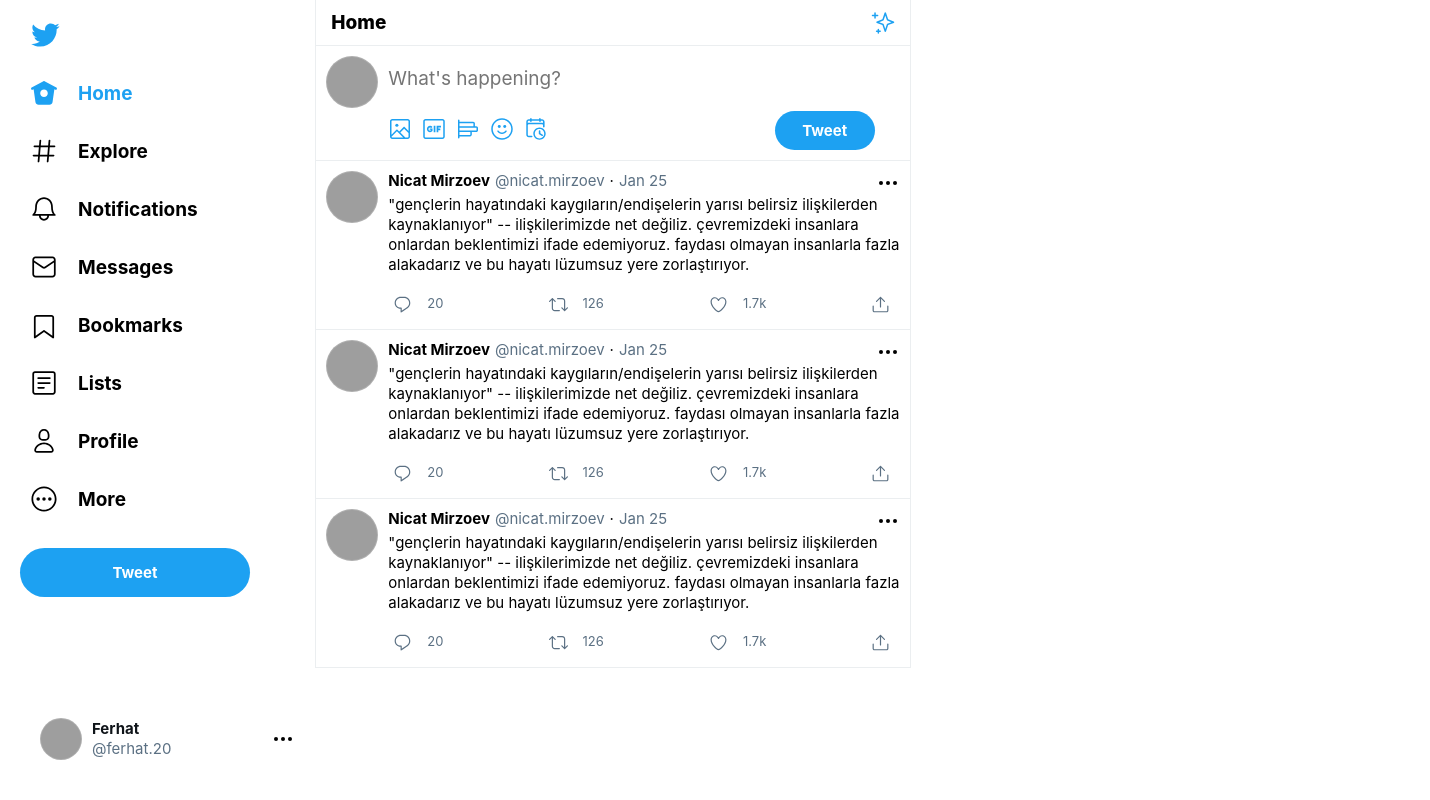
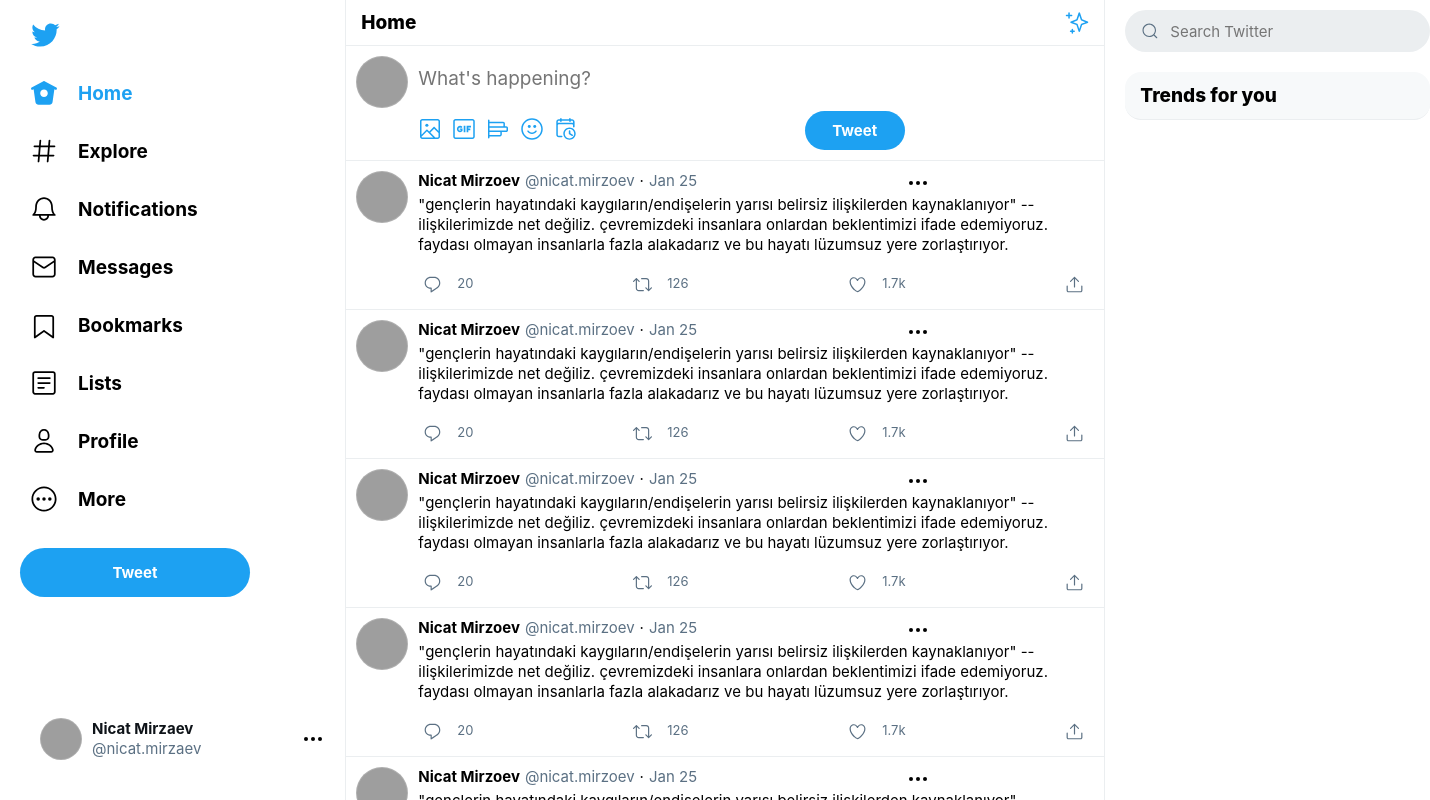
Before and after one commit to NicatMirzaev/twitter-ui-clone, a Vue app: page / in a window 1280 px wide. Shown: the whole page, 1430 px wide, since content can reach past the window. Built offline with nearby package versions, Linux system fonts and the light colour scheme; grey boxes are pictures that could not be loaded.

Commit message:
added widgets

```diff
--- a/src/App.vue
+++ b/src/App.vue
@@ -2,16 +2,18 @@
   <div class="container">
     <Sidebar/>
     <Feed/>
+    <Widgets/>
   </div>
 </template>
 
 <script>
 import Sidebar from './components/Sidebar';
 import Feed from './components/Feed';
+import Widgets from './components/Widgets.vue';
 
 export default {
   name: 'App',
-  components: { Sidebar, Feed }
+  components: { Sidebar, Feed, Widgets }
 }
 </script>
 
@@ -21,11 +23,6 @@
   padding: 0;
   border: 0;
   font: inherit;
-
-  *,
-  *:before, *: after {
-    box-sizing: inherit;
-  }
 }
 
 html {
@@ -40,7 +37,7 @@
 
 .container {
   display: flex;
-  max-width: 1300px;
+  max-width: 1400px;
   margin-right: auto;
   margin-left: auto;
 }
--- a/src/components/Feed.vue
+++ b/src/components/Feed.vue
@@ -21,6 +21,9 @@
       </div>
     </div>
     <div class="posts">
+      <Post/>
+      <Post/>
+      <Post/>
       <Post/>
       <Post/>
       <Post/>
@@ -49,7 +52,16 @@
   flex: 0.5;
   display: flex;
   flex-direction: column;
+  height: 100vh;
+  overflow-y: scroll;
+  min-width: 760px;
+  -ms-overflow-style: none;  /* IE and Edge */
+  scrollbar-width: none;  /* Firefox */
 }
+.feed::-webkit-scrollbar {
+    display: none;
+}
+
 .icon {
   fill: #1DA1F2;
   cursor: pointer;
--- a/src/components/Sidebar.vue
+++ b/src/components/Sidebar.vue
@@ -39,8 +39,8 @@
     <div class="profile">
       <Profile style="margin-right:10px;" src="https://static.thenounproject.com/png/630740-200.png" width="40" height="40"/>
       <div class="user_info">
-        <span class="name">Ferhat</span>
-        <span class="username">@ferhat.20</span>
+        <span class="name">Nicat Mirzaev</span>
+        <span class="username">@nicat.mirzaev</span>
       </div>
       <MoreIcon2 width="24" height="24"/>
     </div>
--- /dev/null
+++ b/src/components/Widgets.vue
@@ -0,0 +1,75 @@
+<template>
+  <div class="widgets">
+    <div class="input-container">
+      <SearchIcon class="icon" style="padding-left:5px;" width="40" height="18"/>
+      <input class="input" placeholder="Search Twitter"/>
+    </div>
+    <div class="trends">
+      <span class="trends-for-you">Trends for you</span>
+    </div>
+  </div>
+</template>
+
+<script>
+import SearchIcon from '../icons/Search';
+
+export default {
+  name: 'Widgets',
+  components: { SearchIcon }
+}
+</script>
+
+<style scoped>
+.widgets {
+  flex: 0.3;
+  display: flex;
+  flex-direction: column;
+}
+.icon {
+  fill: rgb(91, 112, 131);
+}
+.input-container {
+  margin-left: 20px;
+  margin-top: 10px;
+  width: 100%;
+  height: 42px;
+  display: flex;
+  align-items: center;
+  background-color: #EBEEF0;
+  border-radius: 999px;
+}
+.trends {
+  margin-left: 20px;
+  margin-top: 20px;
+  width: 100%;
+  height: 47px;
+  display: flex;
+  align-items: center;
+  background-color: rgb(247, 249, 250);
+  border-radius: 16px;
+  border-bottom: 1px solid #EBEEF0;
+}
+.trends-for-you {
+  font-size: 19px;
+  line-height: 25px;
+  font-weight: 800;
+  padding-left: 15px;
+  padding-right: 15px;
+}
+.input-container:focus-within {
+  border: 1px solid #1DA1F2;
+  background-color: white;
+
+}
+.input-container:focus-within .icon {
+  fill: #1DA1F2;
+}
+.input {
+  background-color: inherit;
+}
+.input:focus {
+  border: none;
+  outline: none;
+  border-width: 0px;
+}
+</style>
--- /dev/null
+++ b/src/icons/Search.vue
@@ -0,0 +1,11 @@
+<template>
+  <svg viewBox="0 0 24 24">
+    <g><path d="M21.53 20.47l-3.66-3.66C19.195 15.24 20 13.214 20 11c0-4.97-4.03-9-9-9s-9 4.03-9 9 4.03 9 9 9c2.215 0 4.24-.804 5.808-2.13l3.66 3.66c.147.146.34.22.53.22s.385-.073.53-.22c.295-.293.295-.767.002-1.06zM3.5 11c0-4.135 3.365-7.5 7.5-7.5s7.5 3.365 7.5 7.5-3.365 7.5-7.5 7.5-7.5-3.365-7.5-7.5z"></path></g>
+  </svg>
+</template>
+
+<script>
+export default {
+  name: 'SearchIcon'
+}
+</script>
```
